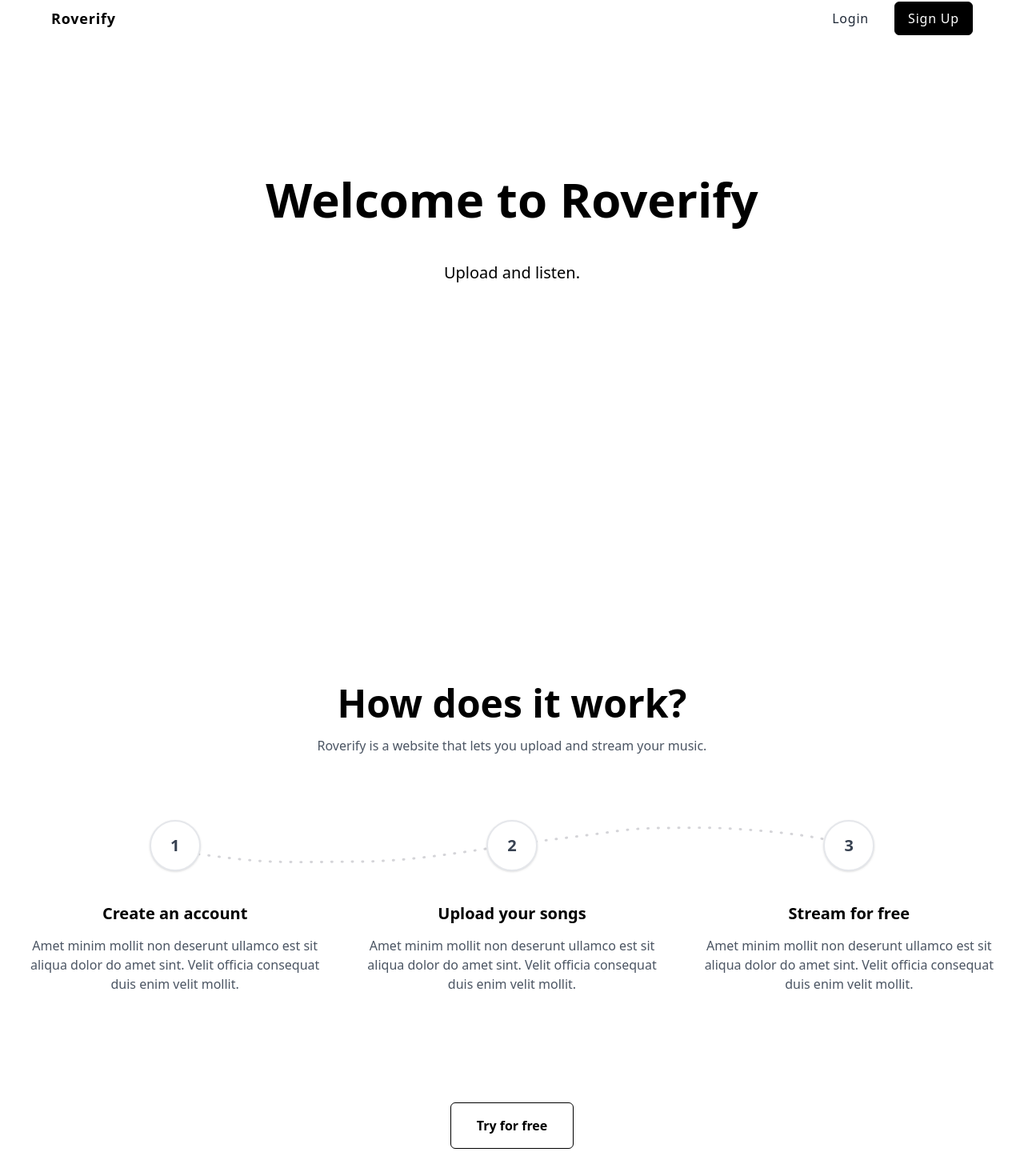
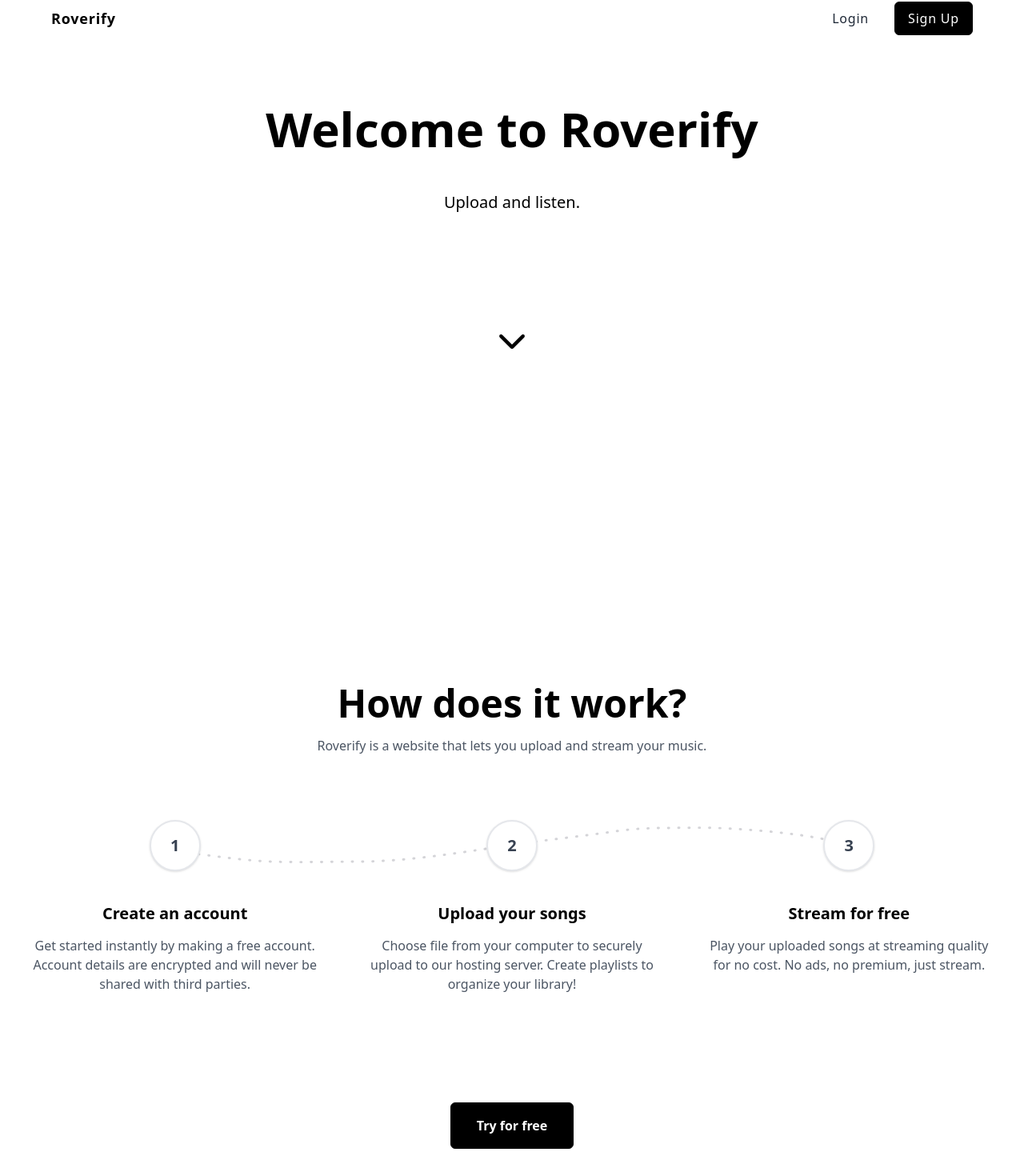
Before and after one commit to chowsteven/roverify, a React (Create React App) app in the folder client/: page / in a window 1280 px wide. Shown: the part 41-1511 px from the top of the page at 80% size. Built offline with nearby package versions, Linux system fonts and the light colour scheme.

Commit message:
Update homepage

```diff
--- a/client/src/pages/Home.js
+++ b/client/src/pages/Home.js
@@ -5,13 +5,18 @@ import { UserContext } from '../context/UserContext';
 
 export const Home = () => {
   const { user } = useContext(UserContext);
+
+  const handleScroll = () => {
+    window.scroll({
+      top: document.body.offsetHeight,
+      left: 0,
+      behavior: 'smooth',
+    });
+  };
+
   return (
     <>
       {user ? (
-        // <div
-        //   style={{ backgroundImage: 'url(/hero.jpg' }}
-        //   className='w-full h-screen -mt-32 bg-center bg-no-repeat bg-cover'
-        // >
         <div className='flex flex-col gap-24 h-screen pt-24 px-16 lg:flex-row'>
           <Sidebar />
           <main className='order-first lg:order-last'>
@@ -30,7 +35,14 @@ export const Home = () => {
         <div className='w-full h-screen -mt-32 bg-center bg-no-repeat bg-cover'>
           <main className='h-screen flex flex-col gap-12 justify-center items-center pb-36'>
             <div className='text-6xl font-semibold'>Welcome to Roverify</div>
-            <div className='text-xl font-medium'>Upload and listen.</div>
+            <div className='mb-24 text-xl font-medium'>Upload and listen.</div>
+            <button onClick={handleScroll}>
+              <img
+                src='../down-arrow.png'
+                alt='Down arrow'
+                className='hover:scale-105'
+              ></img>
+            </button>
           </main>
           {/* credit to landingfolio.com for the code below */}
           <section className='py-10 bg-white sm:py-16 lg:py-24'>
@@ -66,9 +78,9 @@ export const Home = () => {
                       Create an account
                     </h3>
                     <p className='mt-4 text-base text-gray-600'>
-                      Amet minim mollit non deserunt ullamco est sit aliqua
-                      dolor do amet sint. Velit officia consequat duis enim
-                      velit mollit.
+                      Get started instantly by making a free account. Account
+                      details are encrypted and will never be shared with third
+                      parties.
                     </p>
                   </div>
 
@@ -83,9 +95,8 @@ export const Home = () => {
                       Upload your songs
                     </h3>
                     <p className='mt-4 text-base text-gray-600'>
-                      Amet minim mollit non deserunt ullamco est sit aliqua
-                      dolor do amet sint. Velit officia consequat duis enim
-                      velit mollit.
+                      Choose file from your computer to securely upload to our
+                      hosting server. Create playlists to organize your library!
                     </p>
                   </div>
 
@@ -100,9 +111,8 @@ export const Home = () => {
                       Stream for free
                     </h3>
                     <p className='mt-4 text-base text-gray-600'>
-                      Amet minim mollit non deserunt ullamco est sit aliqua
-                      dolor do amet sint. Velit officia consequat duis enim
-                      velit mollit.
+                      Play your uploaded songs at streaming quality for no cost.
+                      No ads, no premium, just stream.
                     </p>
                   </div>
                 </div>
@@ -112,7 +122,7 @@ export const Home = () => {
           <div className='flex justify-center py-10'>
             <Link
               to='/signup'
-              className='px-8 py-4 font-semibold border border-black rounded-md hover:bg-black hover:text-white focus:bg-black focus:text-white'
+              className='px-8 py-4 font-semibold border border-black bg-black  text-white rounded-md hover:bg-white hover:text-black focus:bg-white focus:text-black'
             >
               Try for free
             </Link>
```
Also changed, not shown: client/public/down-arrow.png (added).
